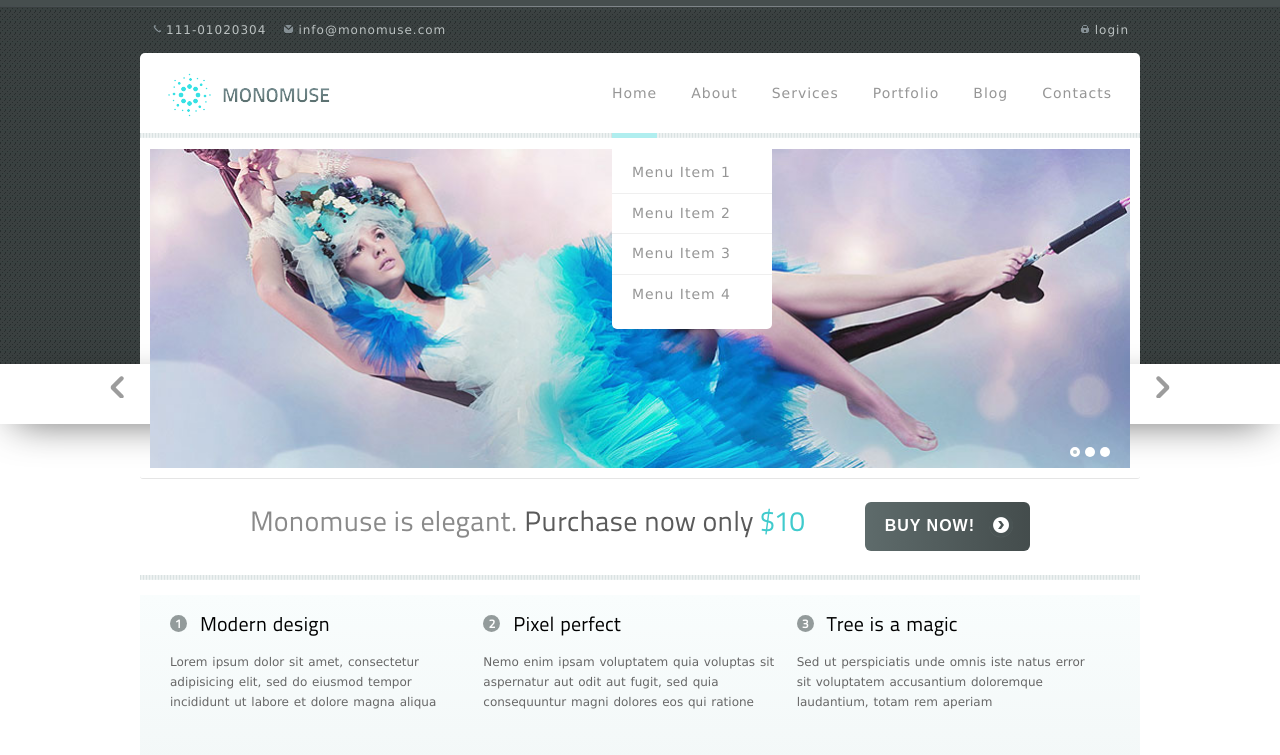
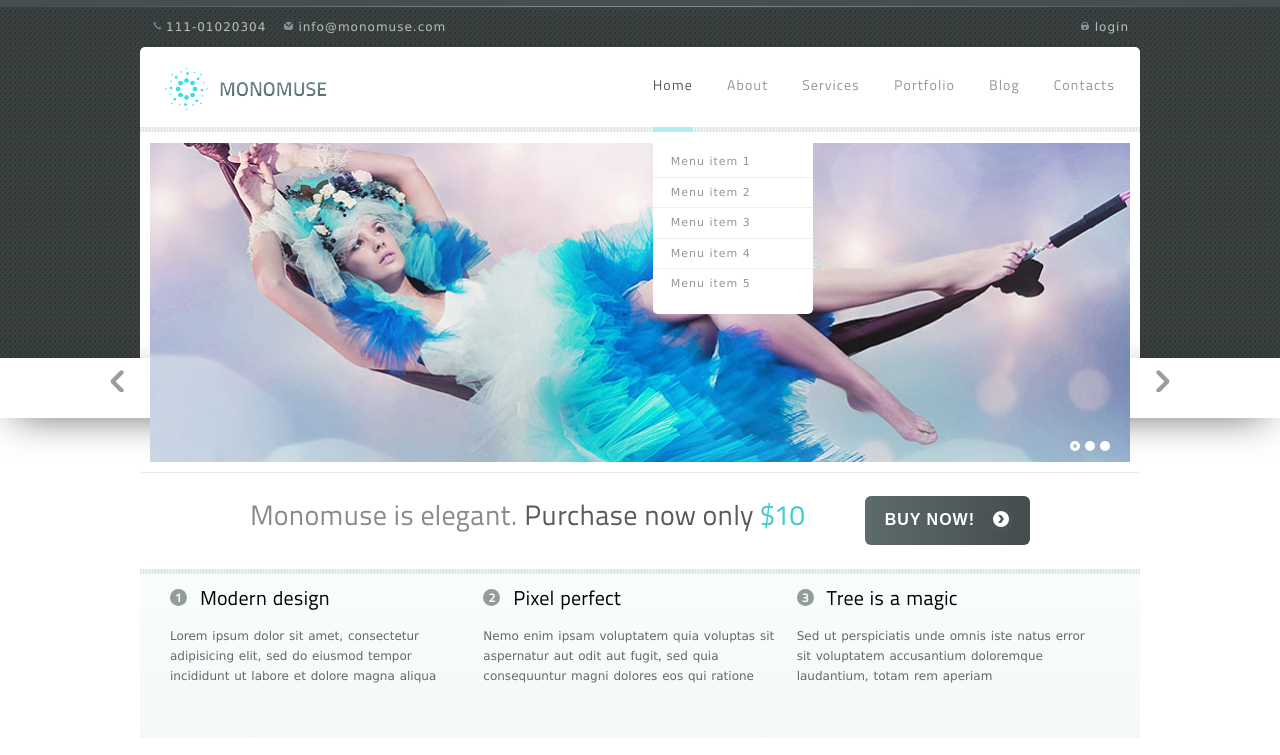
Before and after one commit to brusni4ka/Internship, a plain HTML site: page monomuse/src/index.html in a window 1280 px wide. Shown: the top 755 px of the page. Drawn offline with nearby package versions, Linux system fonts and the light colour scheme.

Commit message:
header fixed

```diff
--- a/monomuse/src/css/styles.scss
+++ b/monomuse/src/css/styles.scss
@@ -8,7 +8,10 @@
 }
 
 $basic-fonts: Verdana, Geneva, sans-serif;
+$basic-font-color: #cbcbcb;
 $special-font: 'TitilliumText22L-Regular';
+
+/***BASIC STYLES***/
 * {
   box-sizing: border-box;
 }
@@ -24,27 +27,23 @@ body {
   background: url(../images/bg/bg-shadow.png) no-repeat 50% 6px,
   url(../images/bg/bg.jpg) repeat 0 0;
   margin: 0;
-  color: #676767;
+  color: $basic-font-color;
 }
 
 h1, h2, h3, h4, h5, h6 {
-  font-family: $special-font;
-  line-height: 1.1em;
-  font-weight: normal;
   color: #fff;
+  font: normal normal 16px/1.1em $special-font;
   //letter-spacing: 1px;
 }
 
 h1 {
   font-size: 28px;
-  letter-spacing: 0;
   margin: 0;
-
 }
 
 h3 {
   font-size: 22px;
-  margin:  0 0 25px 0;
+  margin: 0 0 25px 0;
   padding: 9px 0;
   color: #1cc1cb;
   border-bottom: 1px solid #c1c1c1;
@@ -63,16 +62,16 @@ h3 {
 }
 
 h4 {
+  font-size: 20px;
   color: #000;
   margin: 15px 0;
-  font-size: 20px;
   word-spacing: 1px;
 }
 
 h5 {
+  font-size: 18px;
   color: #000;
   margin: 10px 0;
-  font-size: 18px;
 }
 
 p {
@@ -84,8 +83,6 @@ p {
 a {
   text-decoration: none;
   letter-spacing: 1px;
-
-  // font-family: $special-font;
 }
 
 ul {
@@ -98,6 +95,8 @@ img {
   width: 100%;
   display: block;
 }
+
+/*helpers*/
 
 .line-decoration {
   position: relative;
@@ -198,23 +197,21 @@ img {
 .inner-wrap {
   max-width: 1000px;
   margin: 0 auto;
-  /*  background-color: #fff;
-    border-radius: 5px 5px 0 0;*/
-
 }
 
-
+/***MAIN STYLES***/
 
 #wrap {
 
   /*top-bar*/
   .top-bar {
+    $top-bar-height: 40px;
     padding: 0 5px;
-    min-height: 45px;
+    min-height: $top-bar-height;
     .contact-us, .account {
       width: 50%;
       float: left;
-      line-height: 45px;
+      line-height: $top-bar-height;
       a {
         color: #bbc1c1;
         font-size: 12px;
@@ -227,45 +224,49 @@ img {
     }
   }
 
-  /***HEADER***/
+  /*******HEADER*******/
   #header {
     background: #fff;
     border-radius: 5px;
+    $header-height: 80px;
     .header-top {
       z-index: 1;
-      padding: 0 28px;
+      padding: 0 25px;
       margin-bottom: 6px;
-      text-align: justify;
       letter-spacing: 1px;
       position: relative;
-      min-height: 80px;
+      min-height: $header-height;
       .logo {
         display: inline-block;
-        vertical-align: middle;
-        background: url(../images/logo.png) no-repeat;
         text-indent: -9999px;
         overflow: hidden;
+        margin-top: 20px;
+        background: url(../images/logo.png) no-repeat;
         width: 30%;
         height: 44px;
-        margin-top: 20px;
-
       }
       /*navigation*/
       #main-nav {
         float: right;
-        line-height: 80px;
-        ul.navbar {
+        line-height: $header-height;
+        .navbar {
+
+          a{
+            color: #969696;
+            display: block;
+          }
+
           & > li {
             padding: 0 17px;
             float: left;
             position: relative;
-            a {
+            & > a {
+              font-family: $special-font;
               font-size: 14px;
               text-transform: capitalize;
-              color: #969696;
-              display: block;
             }
             &.active > a, &:hover > a, &:focus > a {
+              color: #5a5a5a;
               &:after {
                 content: '';
                 display: block;
@@ -277,20 +278,20 @@ img {
               padding-right: 0;
             }
 
-          }
-        }
-
-        ul.dropdown {
+            /*dropdown menu*/
+            .dropdown {
               padding: 15px 0;
               border-radius: 5px;
               position: absolute;
               width: 160px;
               background-color: #fff;
-          & > li {
-            padding: 11px 20px;
+              li {
+                padding: 6px 18px;
                 line-height: 1.1em;
-            float: none;
                 border-bottom: 1px solid #EFEFEF;
+                a{
+                  font-size: 11px;
+                }
                 &.active > a, &:hover > a, &:focus > a {
                   color: #b0eeef;
                   &:after {
@@ -303,6 +304,11 @@ img {
                 border-bottom: none;
               }
             }
+
+          }
+        }
+
+
       }
       /*end navigation*/
 
@@ -372,9 +378,8 @@ img {
     }
 
   }
-  /*end header*/
 
-  /*main*/
+  /*******MAIN*******/
   #main {
 
     .top {
@@ -444,7 +449,6 @@ img {
       .info {
         display: flex;
         justify-content: space-between;
-        margin-top: 20px;
         padding: 5px 30px 40px 30px;
         /*gradient*/
         background: rgba(249, 253, 253, 1);
@@ -621,7 +625,6 @@ img {
                 height: 0;
               }
 
-
               .expand {
                 display: block;
                 position: absolute;
@@ -682,7 +685,6 @@ img {
       }
     }
   }
-  /*end main*/
 
   /*******FOOTER********/
   #footer {
--- a/monomuse/src/index.html
+++ b/monomuse/src/index.html
@@ -31,6 +31,8 @@
                                 <li><a href="#">Menu item 2</a></li>
                                 <li><a href="#">Menu item 3</a></li>
                                 <li><a href="#">Menu item 4</a></li>
+                                <li><a href="#">Menu item 5</a></li>
+
                             </ul>
                         </li>
                         <li><a href="#" title="about">about</a></li>
```
Also changed, not shown: monomuse/src/css/styles.css, 1 other file. Lines whose indentation alone changed are shown as unchanged.
